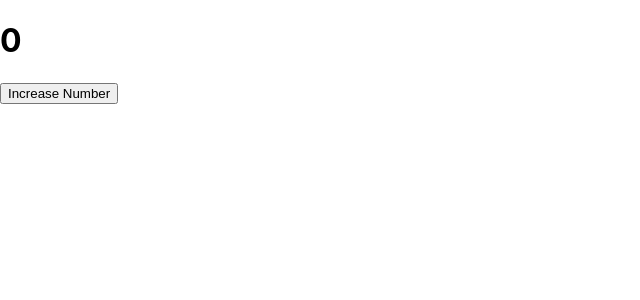
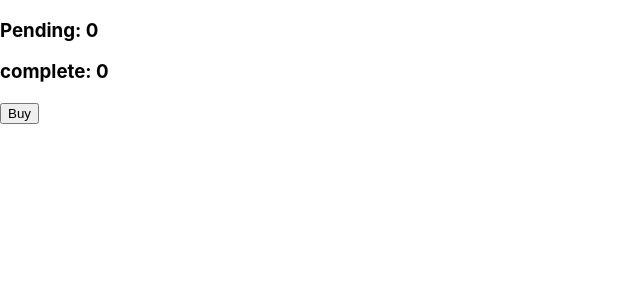
Before and after one commit to selsadan/learning-react, a React (Create React App) app: page / in a window 1280 px wide. Shown: the top 300 px of the page, without its empty margins (0-640 px from the left). Built offline with nearby package versions, Linux system fonts and the light colour scheme.

Commit message:
Exercise on what happen if yoou update state after replacing it in React seconf time

```diff
--- a/src/App.js
+++ b/src/App.js
@@ -3001,19 +3001,53 @@
 //     );
 // }
 
+// import { useState } from "react";
+
+// export default function App(){
+//     const [number, setNumber] = useState(0);
+
+//     return(
+//         <>
+//             <h1>{number}</h1>
+//             <button onClick={() => {
+//                 setNumber(number + 1);
+//                 setNumber(n => n + 1);
+//                 setNumber(42);
+//             }}>Increase Number</button>
+//         </>
+//     );
+// }
+
+// Exercise on React state queueing
+
 import { useState } from "react";
 
-export default function App(){
-    const [number, setNumber] = useState(0);
+export default function ArtApp(){
+    const [pending, setPending] = useState(0);
+    const [completed, setCompleted] = useState(0);
+
+    async function handleClick(){
+        setPending(pending + 1);
+        await delay(3000);
+        setPending(pending - 1);
+        setCompleted(completed + 1);
+    }
 
     return(
         <>
-            <h1>{number}</h1>
-            <button onClick={() => {
-                setNumber(number + 1);
-                setNumber(n => n + 1);
-                setNumber(42);
-            }}>Increase Number</button>
+            <h3>
+                Pending: {pending}
+            </h3>
+            <h3>
+                complete: {pending}
+            </h3>
+            <button onClick={handleClick}>Buy</button>
         </>
     );
 }
+
+function delay (ms){
+    return new Promise(resolve => {
+        setTimeout(resolve,ms);
+    });
+}
```
